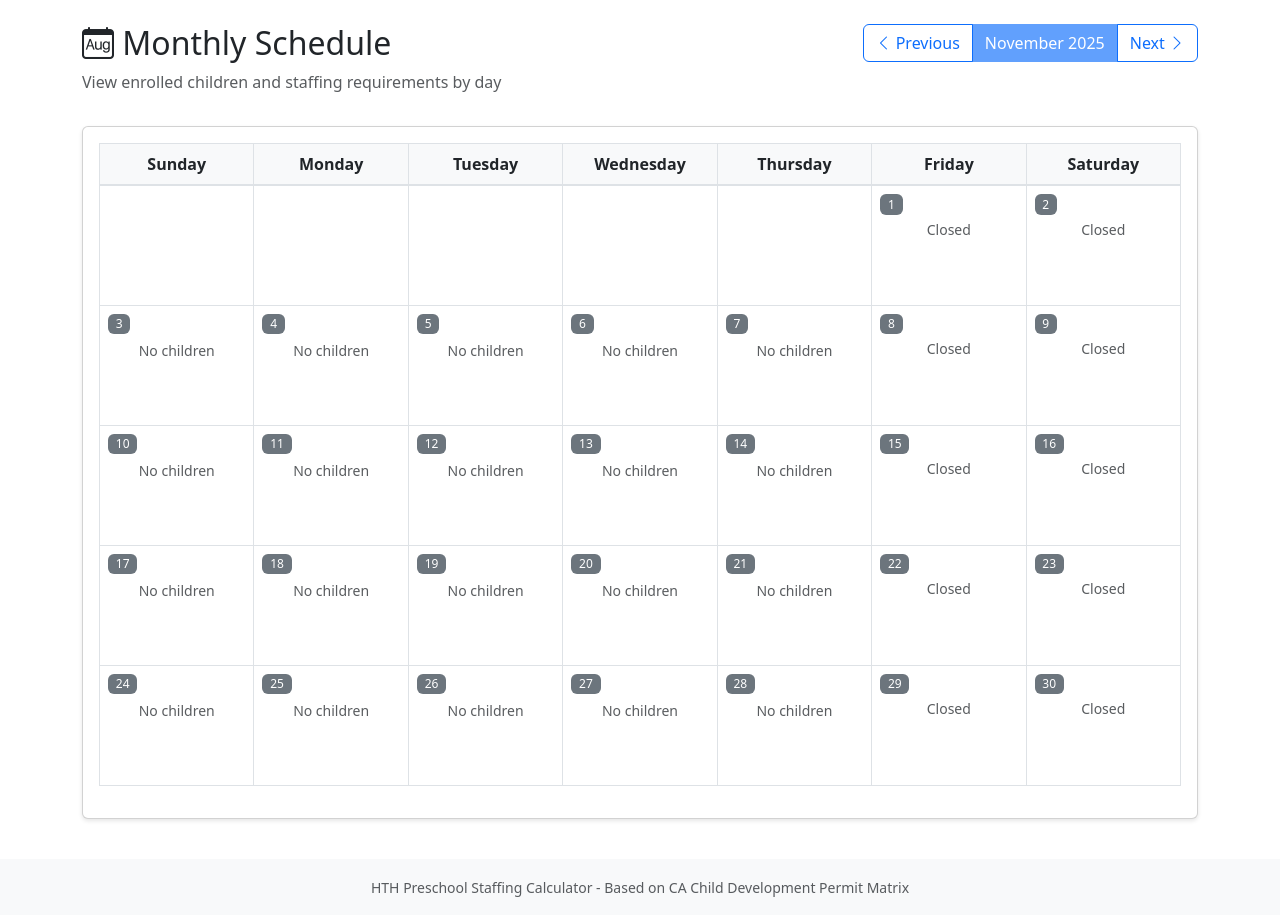
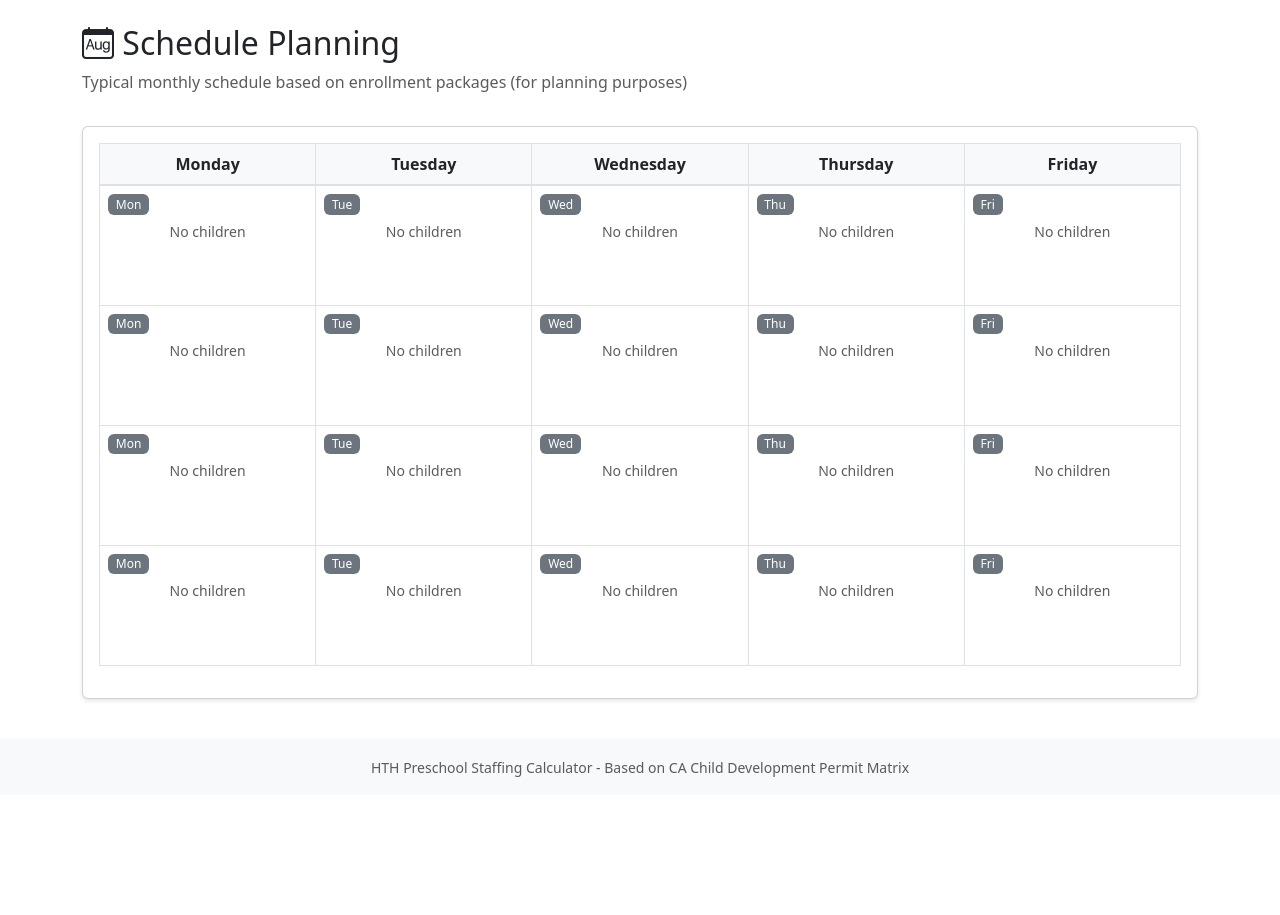
Before and after one commit to geekopolis-rob/staffing-calculator, a Flask app: page /schedule in a window 1280 px wide. Shown: the part 56-971 px from the top of the page. After the commit the page ends 833 px from the top, so only its background shows below. Run offline with Flask 3, Linux system fonts and the light colour scheme.

Commit message:
Simplify enrollment and scheduling for planning purposes
- Remove start_date from Enrollment model - not needed for planning
- Convert schedule to day-of-week pattern view (Monday-Friday only)
- Replace calendar dates with repeating weekly pattern
- Add visual timeline view with colored bars showing enrollment periods
- Standardize time formatting to "9:00 AM" format (no leading zeros)
- Fix total children count to sum child_count instead of counting enrollments
- Add safety check for enrollments with missing packages
- Initialize seed data on startup

🤖 Generated with [Claude Code](https://claude.com/claude-code)

Co-Authored-By: Claude <noreply@anthropic.com>

```diff
--- a/app.py
+++ b/app.py
@@ -170,7 +170,6 @@ class Enrollment(db.Model):
     enrollment_package_id = db.Column(db.Integer, db.ForeignKey('enrollment_package.id'), nullable=False)
     age_group_id = db.Column(db.Integer, db.ForeignKey('age_group.id'), nullable=False)
     child_count = db.Column(db.Integer, nullable=False, default=1)  # Number of children
-    start_date = db.Column(db.Date, nullable=False)
     status = db.Column(db.String(20), default='active')  # 'active' or 'inactive'
     notes = db.Column(db.Text)
     created_at = db.Column(db.DateTime, default=datetime.utcnow)
@@ -917,13 +916,11 @@ def manage_enrollment():
 
 @app.route('/enrollment/add', methods=['POST'])
 def add_enrollment():
-    from datetime import datetime
     data = request.form
     enrollment = Enrollment(
         enrollment_package_id=int(data['enrollment_package_id']),
         age_group_id=int(data['age_group_id']),
         child_count=int(data['child_count']),
-        start_date=datetime.strptime(data['start_date'], '%Y-%m-%d').date(),
         status=data.get('status', 'active'),
         notes=data.get('notes', '')
     )
@@ -947,107 +944,100 @@ def toggle_enrollment_status(id):
 
 @app.route('/enrollment/edit/<int:id>', methods=['POST'])
 def edit_enrollment(id):
-    from datetime import datetime
     enrollment = Enrollment.query.get_or_404(id)
     data = request.form
     enrollment.enrollment_package_id = int(data['enrollment_package_id'])
     enrollment.age_group_id = int(data['age_group_id'])
     enrollment.child_count = int(data['child_count'])
-    enrollment.start_date = datetime.strptime(data['start_date'], '%Y-%m-%d').date()
     enrollment.notes = data.get('notes', '')
     db.session.commit()
     return redirect(url_for('manage_enrollment'))
 
 # Schedule Routes
 @app.route('/schedule')
-@app.route('/schedule/<int:year>/<int:month>')
-def monthly_schedule(year=None, month=None):
-    """View monthly schedule of enrolled children"""
-    from datetime import date
-    from calendar import monthrange, monthcalendar, day_name
+def monthly_schedule():
+    """View typical monthly schedule pattern"""
 
-    # Default to current month if not specified
-    today = date.today()
-    year = year or today.year
-    month = month or today.month
-
-    # Get calendar data
-    cal = monthcalendar(year, month)
-    month_name = date(year, month, 1).strftime('%B %Y')
+    # Create a simple 4-week calendar with just day-of-week patterns
+    # Each "day" is just labeled Mon, Tue, Wed, Thu, Fri
+    days_of_week = ['Monday', 'Tuesday', 'Wednesday', 'Thursday', 'Friday']
 
     # Get all active enrollments
     enrollments = Enrollment.query.filter_by(status='active').all()
 
-    # Build schedule data for each day
+    # Build schedule data for each day of the week
     schedule_data = {}
-    for week in cal:
-        for day in week:
-            if day == 0:  # Skip empty days from previous/next month
-                continue
+    for day_name in days_of_week:
+        day_attr = day_name.lower()
+        total_children = 0
+        attending_enrollments = []
 
-            day_date = date(year, month, day)
-            day_name_str = day_date.strftime('%A')
+        for enrollment in enrollments:
+            # Check if package includes this day of the week
+            core_plan = enrollment.package.core_plan
 
-            # Determine attendance count for this day
-            total_children = 0
-            attending_enrollments = []
+            if hasattr(core_plan, day_attr) and getattr(core_plan, day_attr):
+                total_children += enrollment.child_count
+                attending_enrollments.append({
+                    'enrollment': enrollment,
+                    'count': enrollment.child_count,
+                    'core_start': core_plan.start_time,
+                    'core_end': core_plan.end_time,
+                    'extended_start': enrollment.package.extended_care_start_time,
+                    'extended_end': enrollment.package.extended_care_end_time
+                })
 
-            for enrollment in enrollments:
-                # Check if enrollment started by this date
-                if enrollment.start_date > day_date:
-                    continue
+        schedule_data[day_name] = {
+            'day_name': day_name,
+            'total_children': total_children,
+            'enrollments': attending_enrollments
+        }
 
-                # Check if package includes this day
-                core_plan = enrollment.package.core_plan
-                day_attr = day_name_str.lower()
-
-                if hasattr(core_plan, day_attr) and getattr(core_plan, day_attr):
-                    total_children += enrollment.child_count
-                    attending_enrollments.append({
-                        'enrollment': enrollment,
-                        'count': enrollment.child_count,
-                        'core_start': core_plan.start_time,
-                        'core_end': core_plan.end_time,
-                        'extended_start': enrollment.package.extended_care_start_time,
-                        'extended_end': enrollment.package.extended_care_end_time
-                    })
-
-            schedule_data[day] = {
-                'date': day_date,
-                'day_name': day_name_str,
-                'total_children': total_children,
-                'enrollments': attending_enrollments
-            }
+    # Create a simple 4-week calendar structure for display
+    calendar = []
+    for week in range(4):
+        calendar.append(days_of_week[:])
 
     return render_template('schedule_monthly.html',
-                         year=year,
-                         month=month,
-                         month_name=month_name,
-                         calendar=cal,
+                         month_name="Typical Month",
+                         calendar=calendar,
                          schedule_data=schedule_data,
                          age_groups=AgeGroup.query.all())
 
-@app.route('/schedule/daily/<date_str>')
-def daily_schedule(date_str):
-    """View detailed schedule for a specific day"""
+def format_time_12hr(time_str):
+    """Convert time to 12-hour format like '9:00 AM'"""
     from datetime import datetime
+    if not time_str:
+        return ''
+
+    # Handle formats like "08:00 AM" or "08:00" or "8:00 AM"
+    try:
+        # Try parsing with AM/PM first
+        if 'AM' in time_str or 'PM' in time_str:
+            dt = datetime.strptime(time_str.strip(), '%I:%M %p')
+        else:
+            dt = datetime.strptime(time_str.strip(), '%H:%M')
+
+        # Format as "9:00 AM" (no leading zero for hour)
+        return dt.strftime('%-I:%M %p' if dt.strftime('%p') else '%I:%M %p').lstrip('0')
+    except:
+        return time_str
+
+@app.route('/schedule/daily/<day_name_str>')
+def daily_schedule(day_name_str):
+    """View detailed schedule for a specific day of the week"""
     import json
 
-    try:
-        day_date = datetime.strptime(date_str, '%Y-%m-%d').date()
-    except ValueError:
-        return jsonify({'error': 'Invalid date format'}), 400
-
-    day_name_str = day_date.strftime('%A')
+    # Validate day name
+    valid_days = ['Monday', 'Tuesday', 'Wednesday', 'Thursday', 'Friday', 'Saturday', 'Sunday']
+    if day_name_str not in valid_days:
+        return jsonify({'error': 'Invalid day name'}), 400
 
     # Get all active enrollments attending this day
     enrollments = Enrollment.query.filter_by(status='active').all()
     attending = []
 
     for enrollment in enrollments:
-        if enrollment.start_date > day_date:
-            continue
-
         core_plan = enrollment.package.core_plan
         day_attr = day_name_str.lower()
 
@@ -1061,8 +1051,8 @@ def daily_schedule(date_str):
                 'count': enrollment.child_count,
                 'age_group': enrollment.age_group.name,
                 'age_group_id': enrollment.age_group_id,
-                'start_time': start_time,
-                'end_time': end_time,
+                'start_time': format_time_12hr(start_time),
+                'end_time': format_time_12hr(end_time),
                 'core_start': core_plan.start_time,
                 'core_end': core_plan.end_time,
                 'package_name': enrollment.package.name
@@ -1090,9 +1080,8 @@ def daily_schedule(date_str):
         age_group_counts[ag_id]['required_staff'] = required
 
     return jsonify({
-        'date': date_str,
         'day_name': day_name_str,
-        'total_children': len(attending),
+        'total_children': sum(item['count'] for item in attending),
         'children': attending,
         'age_group_breakdown': list(age_group_counts.values()),
         'total_staff_required': sum(ag['required_staff'] for ag in age_group_counts.values())
@@ -1235,9 +1224,7 @@ def initialize_db():
         db.session.add(kellys_corner)
         db.session.commit()
 
-    return redirect(url_for('index'))
-
 if __name__ == '__main__':
     with app.app_context():
-        db.create_all()
+        initialize_db()
     app.run(host='0.0.0.0', port=5000, debug=True)
--- a/templates/schedule_monthly.html
+++ b/templates/schedule_monthly.html
@@ -1,25 +1,12 @@
 {% extends "base.html" %}
 
-{% block title %}Monthly Schedule - Staffing Calculator{% endblock %}
+{% block title %}Schedule Planning - Staffing Calculator{% endblock %}
 
 {% block content %}
 <div class="row mb-3">
     <div class="col">
-        <h2><i class="bi bi-calendar-month"></i> Monthly Schedule</h2>
-        <p class="text-muted">View enrolled children and staffing requirements by day</p>
-    </div>
-    <div class="col-auto">
-        <div class="btn-group">
-            <a href="{{ url_for('monthly_schedule', year=year, month=month-1 if month > 1 else 12) }}"
-               class="btn btn-outline-primary">
-                <i class="bi bi-chevron-left"></i> Previous
-            </a>
-            <button class="btn btn-primary" disabled>{{ month_name }}</button>
-            <a href="{{ url_for('monthly_schedule', year=year, month=month+1 if month < 12 else 1) }}"
-               class="btn btn-outline-primary">
-                Next <i class="bi bi-chevron-right"></i>
-            </a>
-        </div>
+        <h2><i class="bi bi-calendar-month"></i> Schedule Planning</h2>
+        <p class="text-muted">Typical monthly schedule based on enrollment packages (for planning purposes)</p>
     </div>
 </div>
 
@@ -29,35 +16,28 @@
             <table class="table table-bordered text-center">
                 <thead>
                     <tr>
-                        <th class="bg-light">Sunday</th>
                         <th class="bg-light">Monday</th>
                         <th class="bg-light">Tuesday</th>
                         <th class="bg-light">Wednesday</th>
                         <th class="bg-light">Thursday</th>
                         <th class="bg-light">Friday</th>
-                        <th class="bg-light">Saturday</th>
                     </tr>
                 </thead>
                 <tbody>
                     {% for week in calendar %}
                     <tr>
-                        {% for day in week %}
-                        <td class="align-top p-2" style="height: 120px; width: 14.28%;">
-                            {% if day == 0 %}
-                            <!-- Empty cell for days from other months -->
-                            {% else %}
+                        {% for day_name in week %}
+                        <td class="align-top p-2" style="height: 120px; width: 20%;">
                             <div class="d-flex justify-content-between align-items-start mb-1">
-                                <span class="badge bg-secondary">{{ day }}</span>
-                                {% if schedule_data[day]['total_children'] > 0 %}
-                                <span class="badge bg-primary">{{ schedule_data[day]['total_children'] }}</span>
+                                <span class="badge bg-secondary">{{ day_name[:3] }}</span>
+                                {% if schedule_data[day_name]['total_children'] > 0 %}
+                                <span class="badge bg-primary">{{ schedule_data[day_name]['total_children'] }}</span>
                                 {% endif %}
                             </div>
 
-                            {% if schedule_data[day]['day_name'] in ['Saturday', 'Sunday'] %}
-                            <small class="text-muted d-block">Closed</small>
-                            {% elif schedule_data[day]['total_children'] > 0 %}
+                            {% if schedule_data[day_name]['total_children'] > 0 %}
                             <div class="small">
-                                {% for item in schedule_data[day]['enrollments'][:3] %}
+                                {% for item in schedule_data[day_name]['enrollments'][:3] %}
                                 <div class="text-truncate">
                                     <span class="badge bg-info" style="font-size: 0.7rem;">
                                         {{ item['enrollment'].age_group.name[:3] }}
@@ -65,17 +45,16 @@
                                     {{ item['count'] }} in {{ item['enrollment'].package.name }}
                                 </div>
                                 {% endfor %}
-                                {% if schedule_data[day]['enrollments']|length > 3 %}
-                                <div class="text-muted">+{{ schedule_data[day]['enrollments']|length - 3 }} more</div>
+                                {% if schedule_data[day_name]['enrollments']|length > 3 %}
+                                <div class="text-muted">+{{ schedule_data[day_name]['enrollments']|length - 3 }} more</div>
                                 {% endif %}
                                 <button class="btn btn-sm btn-outline-primary mt-1 w-100"
-                                        onclick="viewDayDetails('{{ schedule_data[day]['date'].strftime('%Y-%m-%d') }}')">
+                                        onclick="viewDayDetails('{{ day_name }}')">
                                     View Details
                                 </button>
                             </div>
                             {% else %}
                             <small class="text-muted">No children</small>
-                            {% endif %}
                             {% endif %}
                         </td>
                         {% endfor %}
@@ -125,12 +104,79 @@ async function viewDayDetails(dateStr) {
         const response = await fetch(`/schedule/daily/${dateStr}`);
         const data = await response.json();
 
-        titleEl.textContent = `${data.day_name}, ${dateStr}`;
+        titleEl.textContent = data.day_name;
+
+        // Helper to convert time to minutes since midnight
+        function timeToMinutes(timeStr) {
+            const match = timeStr.match(/(\d+):(\d+)\s*(AM|PM)/i);
+            if (!match) return 0;
+            let hours = parseInt(match[1]);
+            const minutes = parseInt(match[2]);
+            const period = match[3].toUpperCase();
+            if (period === 'PM' && hours !== 12) hours += 12;
+            if (period === 'AM' && hours === 12) hours = 0;
+            return hours * 60 + minutes;
+        }
+
+        // Find earliest and latest times for timeline
+        let earliestTime = 24 * 60;
+        let latestTime = 0;
+        data.children.forEach(enrollment => {
+            const start = timeToMinutes(enrollment.start_time);
+            const end = timeToMinutes(enrollment.end_time);
+            earliestTime = Math.min(earliestTime, start);
+            latestTime = Math.max(latestTime, end);
+        });
+
+        // Round to nearest hour
+        earliestTime = Math.floor(earliestTime / 60) * 60;
+        latestTime = Math.ceil(latestTime / 60) * 60;
+        const totalMinutes = latestTime - earliestTime;
 
         let html = `
             <div class="alert alert-info">
                 <strong>Total Children:</strong> ${data.total_children} |
                 <strong>Total Staff Required:</strong> ${data.total_staff_required}
+            </div>
+
+            <h6 class="border-bottom pb-2">Timeline</h6>
+            <div class="mb-4" style="position: relative; height: ${data.children.length * 40 + 40}px;">
+                <div style="position: absolute; top: 0; left: 60px; right: 0; height: 100%; border-left: 2px solid #dee2e6;">
+        `;
+
+        // Add time markers
+        for (let time = earliestTime; time <= latestTime; time += 60) {
+            const hours = Math.floor(time / 60);
+            const period = hours >= 12 ? 'PM' : 'AM';
+            const displayHour = hours === 0 ? 12 : (hours > 12 ? hours - 12 : hours);
+            const position = ((time - earliestTime) / totalMinutes) * 100;
+            html += `
+                <div style="position: absolute; left: ${position}%; top: 0; height: 100%; border-left: 1px solid #dee2e6;">
+                    <span style="position: absolute; top: 0; left: -20px; font-size: 0.75rem; color: #6c757d;">${displayHour} ${period}</span>
+                </div>
+            `;
+        }
+
+        // Add enrollment bars
+        data.children.forEach((enrollment, index) => {
+            const start = timeToMinutes(enrollment.start_time);
+            const end = timeToMinutes(enrollment.end_time);
+            const leftPercent = ((start - earliestTime) / totalMinutes) * 100;
+            const widthPercent = ((end - start) / totalMinutes) * 100;
+            const top = 25 + (index * 40);
+
+            const colors = ['#0dcaf0', '#198754', '#ffc107', '#dc3545', '#6f42c1'];
+            const color = colors[index % colors.length];
+
+            html += `
+                <div style="position: absolute; left: ${leftPercent}%; top: ${top}px; width: ${widthPercent}%; height: 30px; background: ${color}; border-radius: 4px; padding: 4px 8px; color: white; font-size: 0.75rem; overflow: hidden; white-space: nowrap; text-overflow: ellipsis;">
+                    <strong>${enrollment.count}</strong> ${enrollment.age_group} - ${enrollment.package_name}
+                </div>
+            `;
+        });
+
+        html += `
+                </div>
             </div>
 
             <h6 class="border-bottom pb-2">Age Group Breakdown</h6>
@@ -154,35 +200,6 @@ async function viewDayDetails(dateStr) {
 
         html += `
             </div>
-            <h6 class="border-bottom pb-2 mt-3">Enrollments</h6>
-            <div class="table-responsive">
-                <table class="table table-sm">
-                    <thead>
-                        <tr>
-                            <th>Count</th>
-                            <th>Age Group</th>
-                            <th>Package</th>
-                            <th>Time</th>
-                        </tr>
-                    </thead>
-                    <tbody>
-        `;
-
-        data.children.forEach(enrollment => {
-            html += `
-                <tr>
-                    <td><strong>${enrollment.count} children</strong></td>
-                    <td><span class="badge bg-info">${enrollment.age_group}</span></td>
-                    <td>${enrollment.package_name}</td>
-                    <td>${enrollment.start_time} - ${enrollment.end_time}</td>
-                </tr>
-            `;
-        });
-
-        html += `
-                    </tbody>
-                </table>
-            </div>
         `;
 
         bodyEl.innerHTML = html;
```
Also changed, not shown: templates/enrollment.html (+2 -11 lines).
